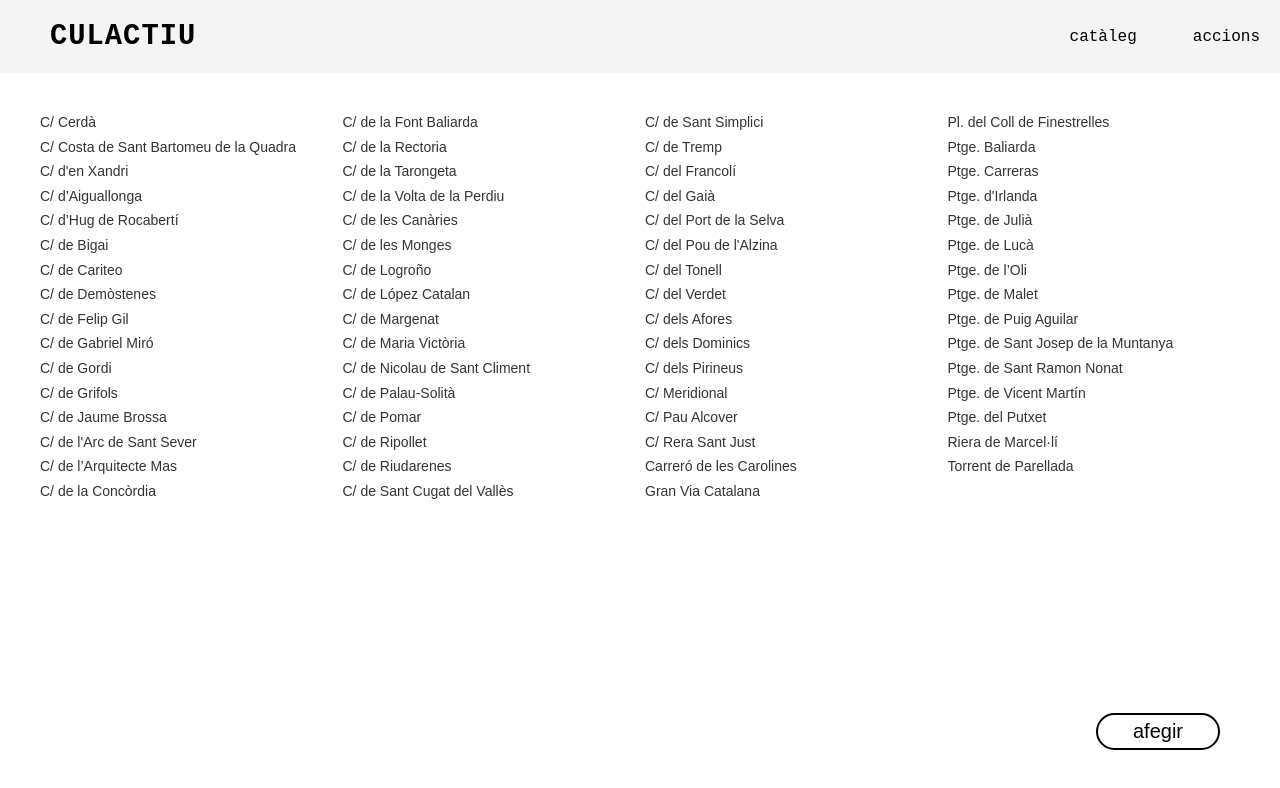
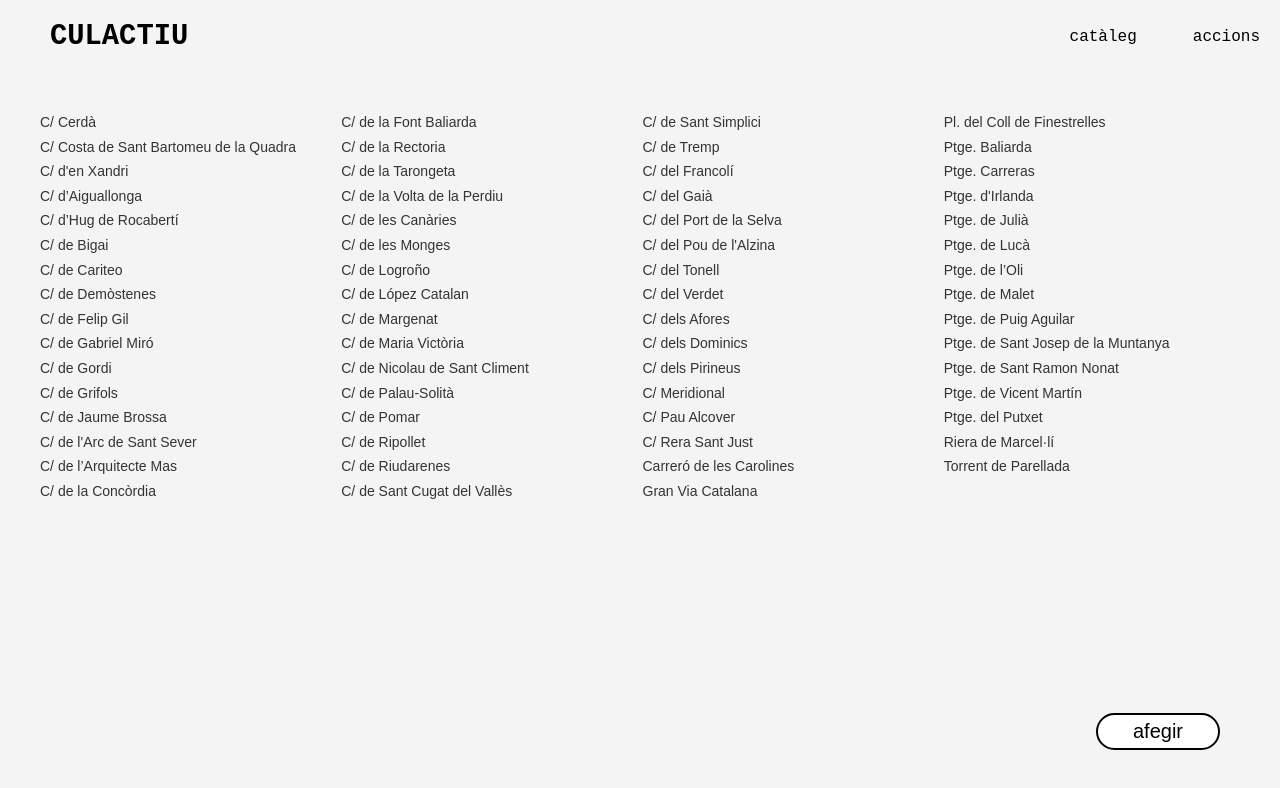
Before and after one commit to sboschraga/culactiu-web, a React (Create React App) app in the folder client/: page /cataleg in a window 1280 px wide. Shown: the top 788 px of the page. Built offline with nearby package versions, Linux system fonts and the light colour scheme; a web font is replaced by a local one.

Commit message:
fons transparent i separació reduida

```diff
--- a/client/src/pages/Cataleg.css
+++ b/client/src/pages/Cataleg.css
@@ -3,47 +3,23 @@
 .catalog-container {
   padding: 40px;
   min-height: 100vh;
-  background-color: white;
+
+  /* CANVI 1: Fons transparent perquè agafi el color de la web general (com la barra) */
+  background-color: transparent;
+
   font-family: Arial, sans-serif;
   position: relative;
   box-sizing: border-box;
 }
 
-/* --- CAPÇALERA --- */
-.catalog-header {
-  display: flex;
-  justify-content: space-between;
-  align-items: baseline; /* Alinea el text a la base */
-  margin-bottom: 60px;   /* Espai abans de la llista */
-}
+/* --- LLISTA TIPUS "DIARI" --- */
+.streets-grid {
+  column-count: 4;
 
-.logo {
-  font-size: 32px;
-  font-weight: 900; /* Molt negreta */
-  text-transform: uppercase;
-  margin: 0;
-  letter-spacing: 1px;
-}
+  /* CANVI 2: Aquí controles la separació.
+     Posa 5px, 10px, 20px... el que t'agradi més. */
+  column-gap: 5px;
 
-.top-nav {
-  display: flex;
-  gap: 40px; /* Separació entre 'cataleg' i 'accions' */
-}
-
-.nav-link {
-  font-size: 20px;
-  text-decoration: underline;
-  color: black;
-  cursor: pointer;
-}
-
-/* --- GRAELLA DE 4 COLUMNES --- */
-.streets-grid {
-  /* Això fa que s'ordenin de dalt a baix, i després canviïn de columna */
-  column-count: 4;
-  column-gap: 10px; /* Reduït: menys espai entre columnes */
-
-  /* Opcional: Si vols que tot el bloc tingui una amplada màxima */
   width: 100%;
 }
 
@@ -51,12 +27,8 @@
   font-size: 14px;
   color: #333;
   line-height: 1.4;
-
-  /* Importantíssim: Evita que un nom es talli entre dues columnes */
   break-inside: avoid;
   page-break-inside: avoid;
-
-  /* Un petit marge a sota de cada nom */
   margin-bottom: 5px;
 }
 
@@ -75,7 +47,7 @@
 }
 
 .add-btn {
-  background: white;
+  background: white; /* Si vols que el botó també sigui del mateix color, posa 'transparent' aquí també */
   border: 2px solid black;
   border-radius: 50px;
   padding: 5px 35px;
```
